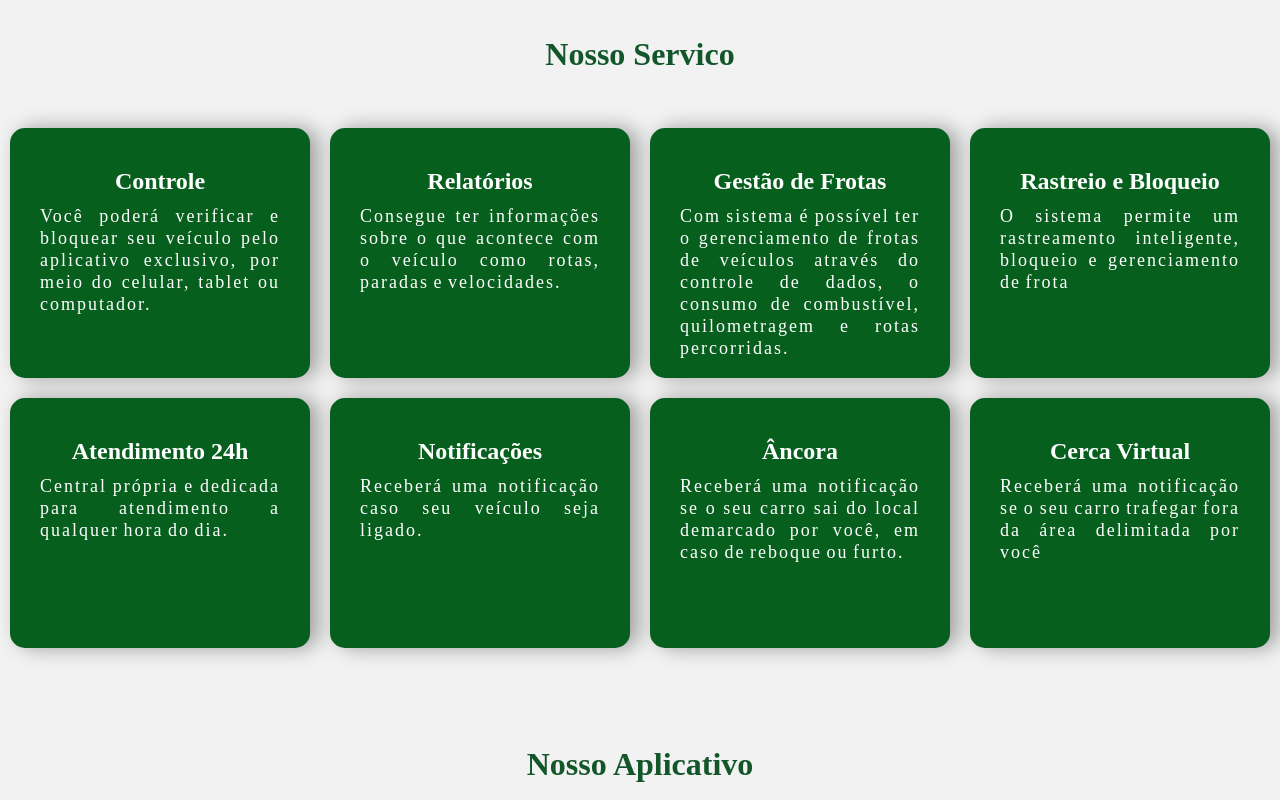
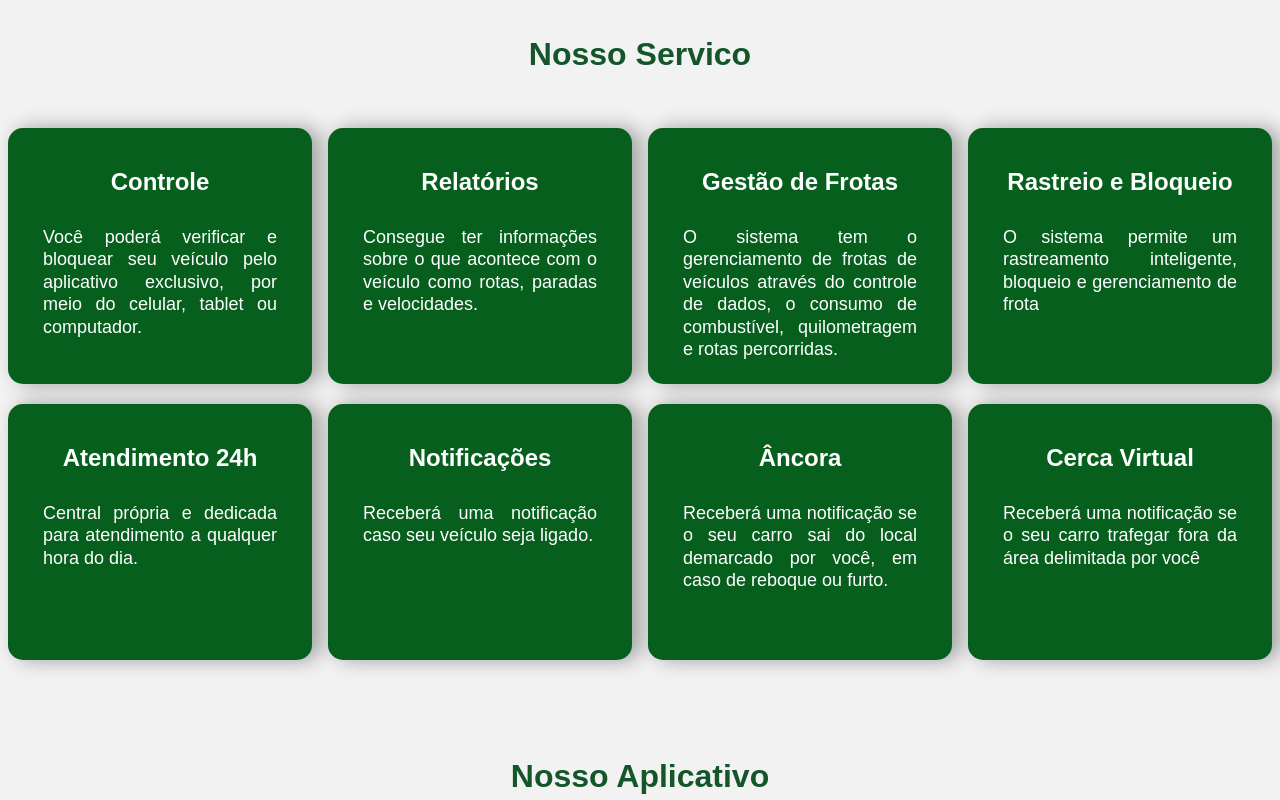
Before and after one commit to Romulo-Sergio-RE/Vigia, a React (Create React App) app: page / in a window 1280 px wide. Shown: the part 860-1660 px from the top of the page. Built offline with nearby package versions, Linux system fonts and the light colour scheme.

Commit message:
mudanca na fonte

```diff
--- a/src/app/components/card/StyledCard.ts
+++ b/src/app/components/card/StyledCard.ts
@@ -4,8 +4,8 @@ import styled from "styled-components";
 export const ContainerCard = styled.div`
     display: block;
     align-items: center;
-    width: 18.75rem;
-    height: 15.625rem;
+    width: 19rem;
+    height: 16rem;
     background: #075F1E;
     border-radius: 0.938rem;
     box-shadow: 0.5rem 0 1.25rem rgba(0, 0, 0, 0.35);
@@ -14,15 +14,13 @@ export const ContainerCard = styled.div`
 export const TituloCard = styled.h3`
     font-size: 1.5rem;
     color: #FFFFFF;
-    text-align: center ;
+    text-align: center;
     margin-top: 2.5rem;
 `;
 export const TextoCard = styled.p`
     font-size: 1.125rem;
     color: #FFFFFF;
     text-align: justify;
-    margin: 0.625rem 1.875rem 0;
-    line-height: 1.375rem;
-    letter-spacing: 0.125rem;
-    word-spacing: -0.125rem;
+    padding: 1.875rem 2.188rem;
+    line-height: 1.4rem;
 `;
--- a/src/app/components/comoFunciona/StyledComoFunciona.ts
+++ b/src/app/components/comoFunciona/StyledComoFunciona.ts
@@ -1,5 +1,4 @@
 import styled from "styled-components";
-
 interface colorsProps {
     color?: string,
     backColor?: string,
@@ -23,7 +22,7 @@ export const ContainerTexto= styled.div<colorsProps>`
         font-size: 1.5rem;
         line-height: 1.875rem;
         color: ${(props)=>props.color};
-        margin: 1.875rem 1.563rem 1.563rem 1.563rem;
+        margin: 0 1.563rem 1.563rem 1.563rem;
     }
     .imagem{
         width: 26.25rem;
--- a/src/app/components/gridCard/GridCard.tsx
+++ b/src/app/components/gridCard/GridCard.tsx
@@ -17,7 +17,7 @@ export const GridCard = () =>{
         {
             id: '3',
             titulo: 'Gestão de Frotas',
-            texto: 'Com sistema é possível ter o gerenciamento de frotas de veículos através do controle de dados, o consumo de combustível, quilometragem e rotas percorridas.',
+            texto: 'O sistema tem o  gerenciamento de frotas de veículos através do controle de dados, o consumo de combustível, quilometragem e rotas percorridas.',
         },
         {
             id: '4',
--- a/src/app/components/quemSomos/styledQuemSomos.ts
+++ b/src/app/components/quemSomos/styledQuemSomos.ts
@@ -13,9 +13,8 @@ export const ContainerInfo = styled.div`
     align-items: center;
     justify-content: space-evenly;
     .texto{
-        width: 30.625rem;
+        width: 35rem;
         font-size: 1.5rem;
-        line-height: 1.875rem;
         text-align: center;
         color: #12562A;
     }
--- a/src/app/styledGlobal.ts
+++ b/src/app/styledGlobal.ts
@@ -11,6 +11,7 @@ export const GlobalStyles = createGlobalStyle`
         margin: 0;
         padding: 0;
         box-sizing: border-box;
+        font-family: 'Helvetica Neue,',sans-serif;
     }
 `
 ;
```
